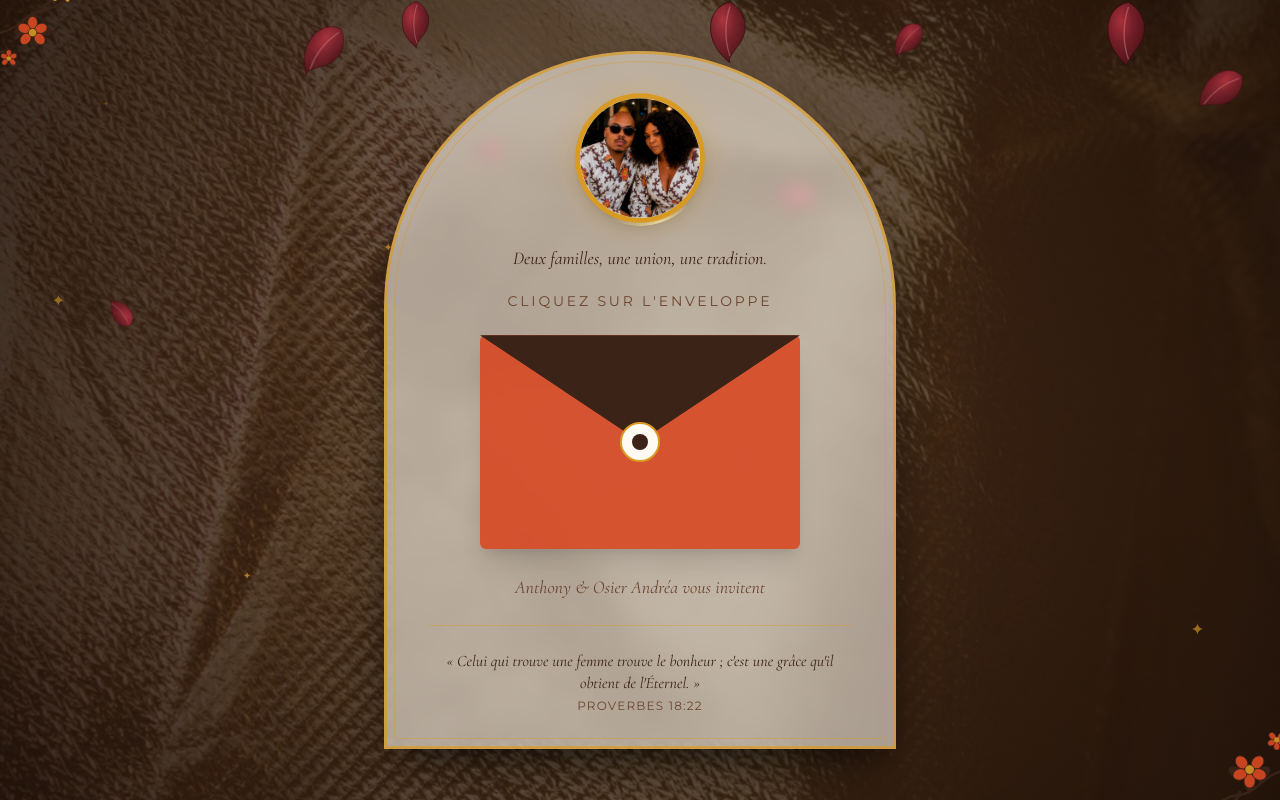
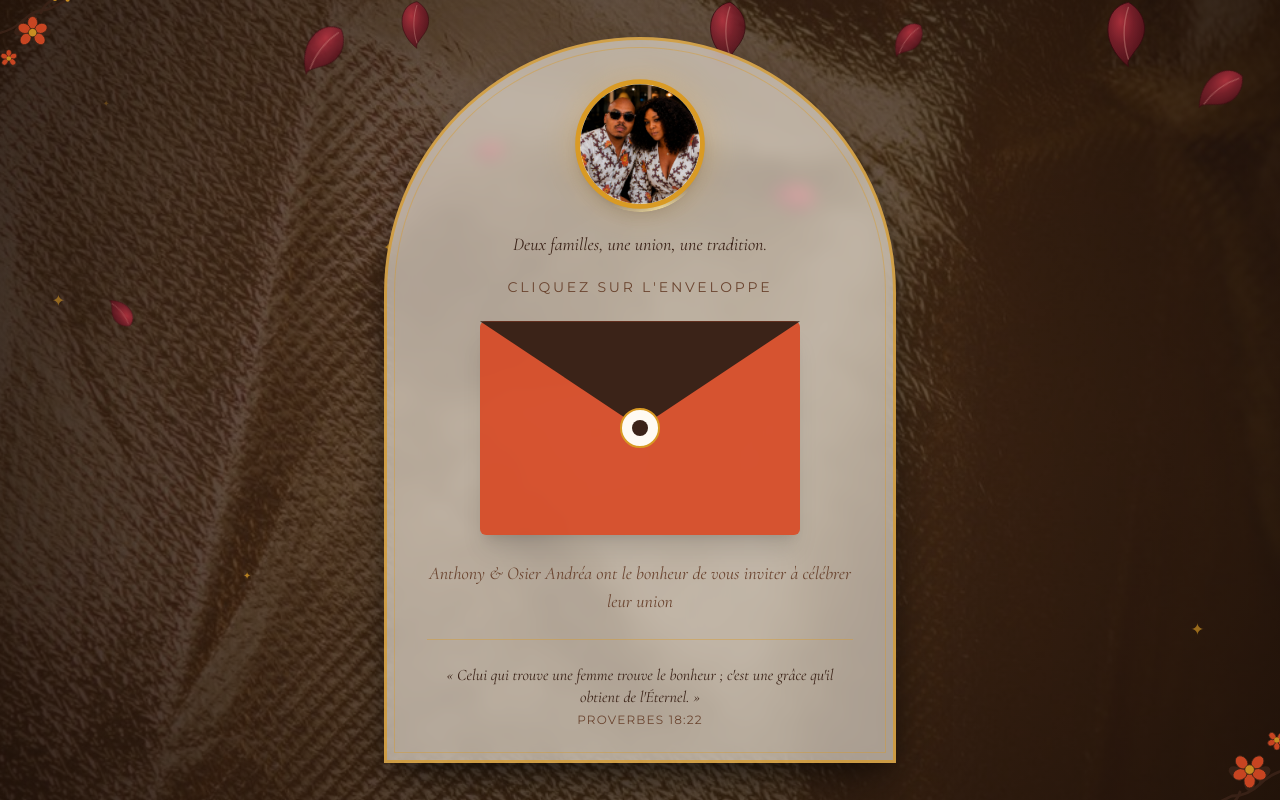
Before and after one commit to Bnfs/mariage-anthony-osier, a React (Vite) app: page / in a window 1280 px wide. Built offline with nearby package versions, Linux system fonts and the light colour scheme.

Commit message:
Reformuler le texte d'invitation sur la page enveloppe

```diff
--- a/src/components/Envelope.jsx
+++ b/src/components/Envelope.jsx
@@ -155,7 +155,7 @@ export default function Envelope({ onOpen }) {
         </button>
 
         <p className="mt-4 md:mt-6 font-display italic text-cocoa-light text-sm md:text-lg text-center">
-          Anthony &amp; Osier Andréa vous invitent
+          Anthony &amp; Osier Andréa ont le bonheur de vous inviter à célébrer leur union
         </p>
 
         <div className="mt-3 md:mt-6 pt-3 md:pt-6 border-t border-mustard/40 w-full">
```
